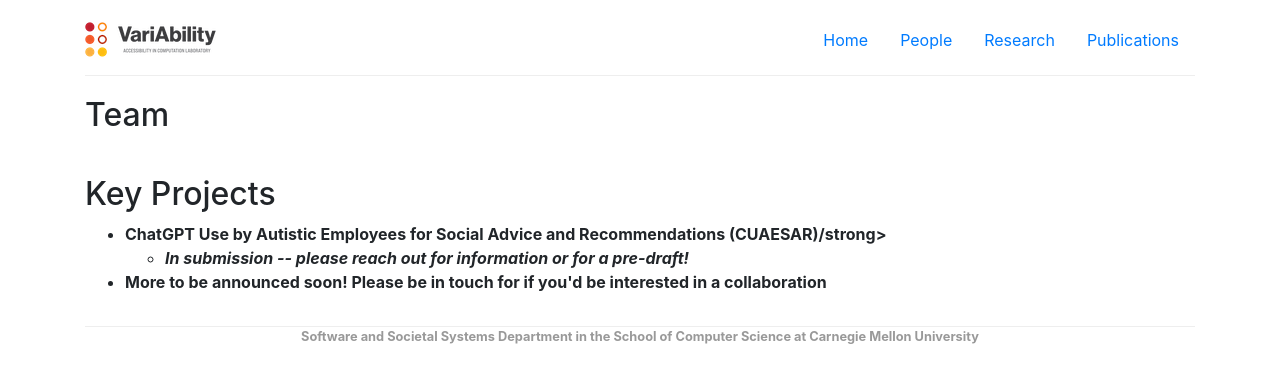
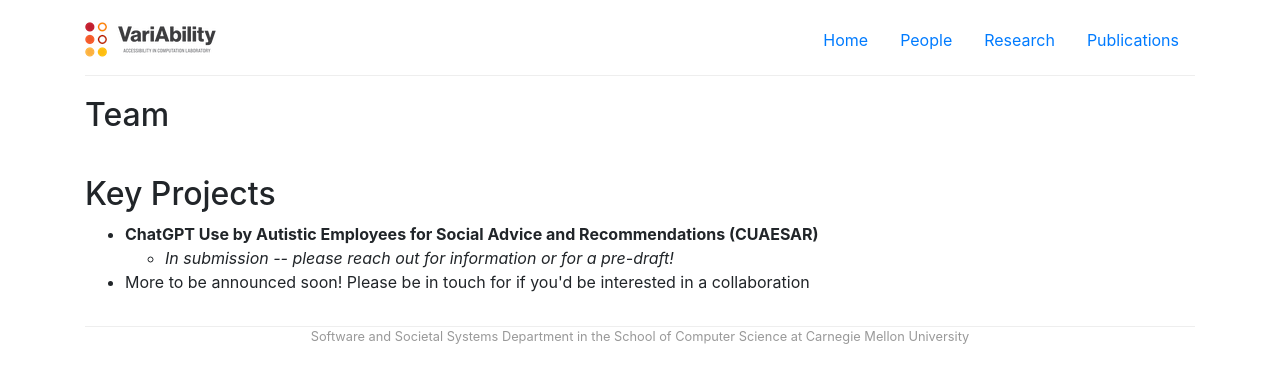
Before and after one commit to cmu-variability/cmu-variability.github.io, a Jekyll site: the page built from social-acceptability-AT.html, in a window 1280 px wide. Shown: the top 383 px of the page. Built offline with Jekyll 4.4.1, drawn with Linux system fonts in a browser that asks for light colours.

Commit message:
Update social-acceptability-AT.html
fix html errors on social acceptability page.

```diff
--- a/social-acceptability-AT.html
+++ b/social-acceptability-AT.html
@@ -32,7 +32,7 @@ role-tables:
     <h2><i class="fa-solid fa-feather-pointed fa-lg"></i> Key Projects</h2>
     <ul>
         <li>
-            <strong>ChatGPT Use by Autistic Employees for Social Advice and Recommendations (CUAESAR)/strong>
+            <strong>ChatGPT Use by Autistic Employees for Social Advice and Recommendations (CUAESAR)</strong>
         </li>
         <ul>
             <li>
```
